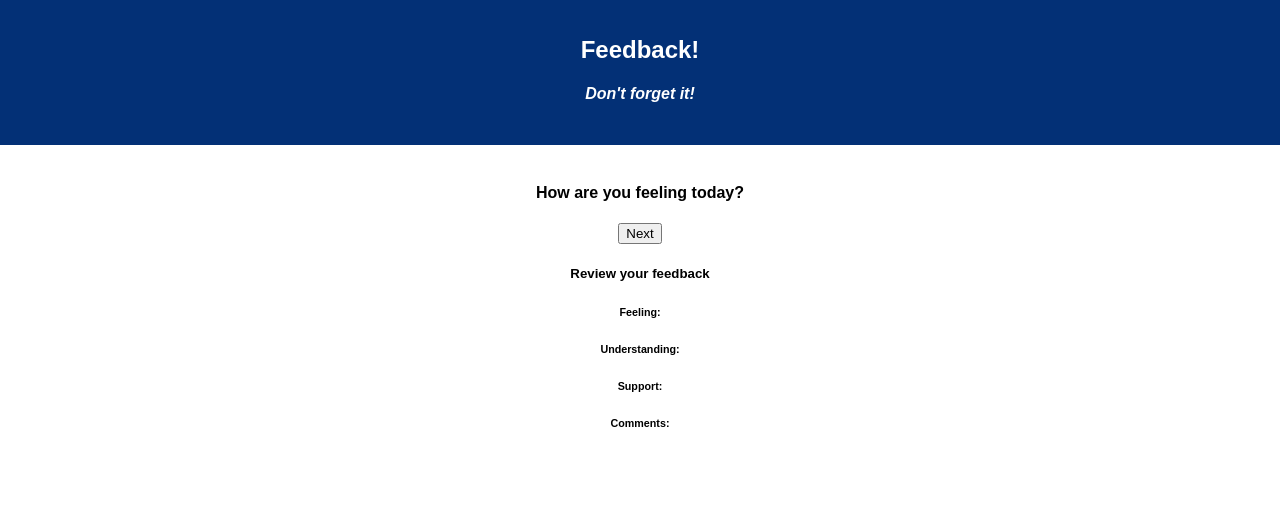
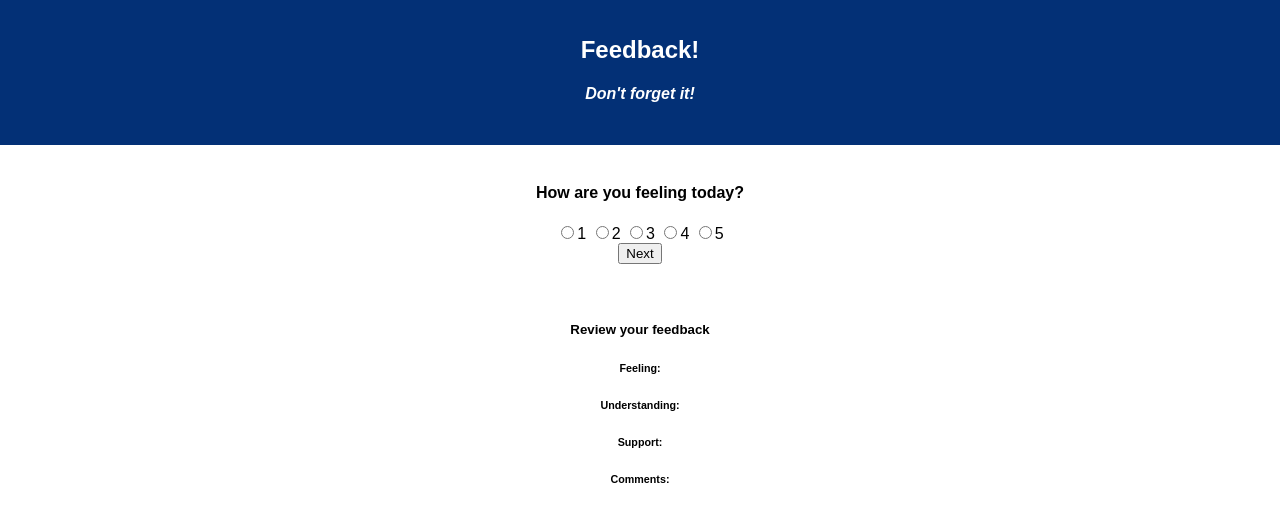
Before and after one commit to michaelferlis/redux-feedback-loop, a React (Create React App) app: page /#/ in a window 1280 px wide. Shown: the top 522 px of the page. Built offline with nearby package versions, Linux system fonts and the light colour scheme.

Commit message:
add complete layout with feeback review

```diff
--- a/src/components/App/App.css
+++ b/src/components/App/App.css
@@ -16,3 +16,10 @@
 .App-intro {
   font-size: large;
 }
+
+#commentBox{
+  width: 300px;
+  height: 100px;
+  text-align: start;
+
+}
--- a/src/components/Comments/Comments.js
+++ b/src/components/Comments/Comments.js
@@ -15,8 +15,11 @@ class Comments extends Component {
         <header>
         <h4>Do you have any comments or suggestions?</h4>
         </header>
-
+        <input type="textbox" placeholder="comments?" id="commentBox" />
+        <br/>
         <button onClick={this.handleClick}>Next</button>
+        <br/>
+        <br/>
         <br/>
         <h5>Review your feedback</h5>
         <h6>Feeling:</h6>
--- a/src/components/Content/Content.js
+++ b/src/components/Content/Content.js
@@ -15,8 +15,20 @@ class Content extends Component {
         <header>
         <h4>How well do you understand the content?</h4>
         </header>
-
+        <input type="radio" name="option" className="nameInputs"/>
+        <label className="nameInputs">1      </label>
+        <input type="radio" name="option" className="nameInputs"/>
+        <label className="nameInputs">2      </label>
+        <input type="radio" name="option" className="nameInputs"/>
+        <label className="nameInputs">3      </label>
+        <input type="radio" name="option" className="nameInputs"/>
+        <label className="nameInputs">4      </label>
+        <input type="radio" name="option" className="nameInputs"/>
+        <label className="nameInputs">5      </label>
+        <br/>
         <button onClick={this.handleClick}>Next</button>
+        <br/>
+        <br/>
         <br/>
         <h5>Review your feedback</h5>
         <h6>Feeling:</h6>
--- a/src/components/Feeling/Feeling.js
+++ b/src/components/Feeling/Feeling.js
@@ -15,8 +15,20 @@ class Feeling extends Component {
         <header>
         <h4>How are you feeling today?</h4>
         </header>
-
+        <input type="radio" name="option" className="nameInputs"/>
+        <label className="nameInputs">1      </label>
+        <input type="radio" name="option" className="nameInputs"/>
+        <label className="nameInputs">2      </label>
+        <input type="radio" name="option" className="nameInputs"/>
+        <label className="nameInputs">3      </label>
+        <input type="radio" name="option" className="nameInputs"/>
+        <label className="nameInputs">4      </label>
+        <input type="radio" name="option" className="nameInputs"/>
+        <label className="nameInputs">5      </label>
+        <br/>
         <button onClick={this.handleClick}>Next</button>
+        <br/>
+        <br/>
         <br/>
         <h5>Review your feedback</h5>
         <h6>Feeling:</h6>
--- a/src/components/Support/Support.js
+++ b/src/components/Support/Support.js
@@ -15,8 +15,20 @@ class Support extends Component {
         <header>
         <h4>How well do you feel supported?</h4>
         </header>
-
+        <input type="radio" name="option" className="nameInputs"/>
+        <label className="nameInputs">1      </label>
+        <input type="radio" name="option" className="nameInputs"/>
+        <label className="nameInputs">2      </label>
+        <input type="radio" name="option" className="nameInputs"/>
+        <label className="nameInputs">3      </label>
+        <input type="radio" name="option" className="nameInputs"/>
+        <label className="nameInputs">4      </label>
+        <input type="radio" name="option" className="nameInputs"/>
+        <label className="nameInputs">5      </label>
+        <br/>
         <button onClick={this.handleClick}>Next</button>
+        <br/>
+        <br/>
         <br/>
         <h5>Review your feedback</h5>
         <h6>Feeling:</h6>
--- a/src/components/ThankYou/ThankYou.js
+++ b/src/components/ThankYou/ThankYou.js
@@ -15,13 +15,16 @@ class ThankYou extends Component {
         <header>
         <h4>Thank You for submitting feedback</h4>
         </header>
+        <button onClick={this.handleClick}>Submit More Feedback</button>
+        <br/>
+        <br/>
         <br/>
         <h5>Review your feedback</h5>
         <h6>Feeling:</h6>
         <h6>Understanding:</h6>
         <h6>Support:</h6>
         <h6>Comments:</h6>
-        <button onClick={this.handleClick}>Submit More Feedback</button>
+
       </div>
     );
   }
```
